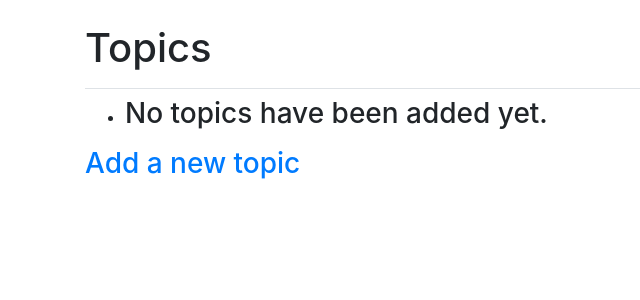
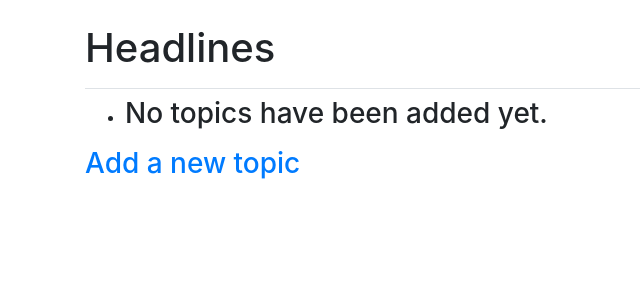
Before and after one commit to VinCoD/The-Bloggers, a Django app: page /topics/ in a window 1280 px wide. Shown: the part 58-358 px from the top of the page, without its empty margins (0-640 px from the left). Run offline with Django 3.2, Linux system fonts and the light colour scheme; data that the repository does not hold is empty; some libraries are stand-ins or nearby versions.

Commit message:
modified Topics to Headlines

```diff
--- a/learning_logs/templates/learning_logs/topics.html
+++ b/learning_logs/templates/learning_logs/topics.html
@@ -2,7 +2,7 @@
 
 
 {% block page_header %}
-<h1>Topics</h1>
+<h1>Headlines</h1>
 {% endblock page_header %}
 
 {% block content %}
```
